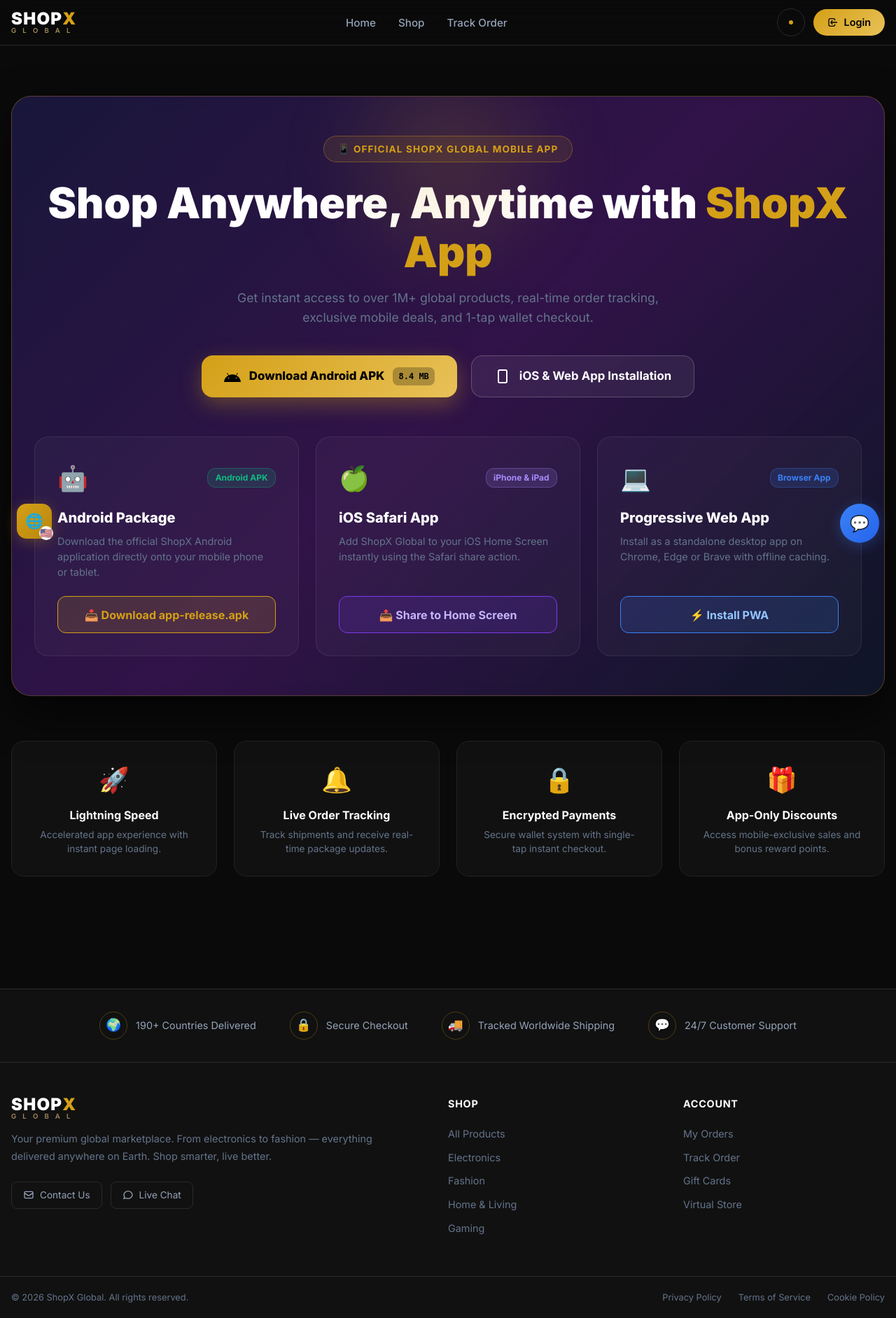
After one commit to xer-code/shop, a PHP site: page /download in a window 1280 px wide. The commit adds this page. Shown: the whole page at 70% size. Run offline with PHP 8.4, Linux system fonts and the light colour scheme; data that the repository does not hold is empty; some libraries are stand-ins or nearby versions.

Commit message:
Fix APK download: .htaccess regex ^app was blocking app-release.apk with 403 - Split .htaccess blocking rule into ^\.env and ^(app|config|database)/ so   app-release.apk is no longer matched and forbidden - Add AddType and Content-Disposition headers for .apk files - Add PHP download route as fallback (HomeController@downloadApk) - Use url() helper for dynamic base-path-aware download links - Fix floating widget APK URL computation in app.js

```diff
--- a/app/Controllers/HomeController.php
+++ b/app/Controllers/HomeController.php
@@ -24,4 +24,43 @@ class HomeController extends Controller
             'pageTitle' => 'Offline — ShopX Global'
         ]);
     }
+
+    public function download(): void
+    {
+        // Ensure apk exists in public
+        if (file_exists(ROOT_PATH . '/app-release.apk') && !file_exists(PUBLIC_PATH . '/app-release.apk')) {
+            @copy(ROOT_PATH . '/app-release.apk', PUBLIC_PATH . '/app-release.apk');
+        }
+
+        $this->render('download/index', [
+            'pageTitle' => 'Download Mobile App — ShopX Global'
+        ]);
+    }
+
+    public function downloadApk(): void
+    {
+        $file = PUBLIC_PATH . '/app-release.apk';
+        if (!file_exists($file)) {
+            $file = ROOT_PATH . '/app-release.apk';
+        }
+
+        if (file_exists($file)) {
+            if (ob_get_level()) {
+                ob_end_clean();
+            }
+            header('Content-Description: File Transfer');
+            header('Content-Type: application/vnd.android.package-archive');
+            header('Content-Disposition: attachment; filename="app-release.apk"');
+            header('Content-Length: ' . filesize($file));
+            header('Cache-Control: must-revalidate, post-check=0, pre-check=0');
+            header('Pragma: public');
+            header('Expires: 0');
+            readfile($file);
+            exit;
+        }
+
+        http_response_code(404);
+        echo 'File not found.';
+        exit;
+    }
 }
--- /dev/null
+++ b/app/Views/download/index.php
@@ -0,0 +1,124 @@
+<?php $pageTitle = 'Download Mobile App — ShopX Global'; ?>
+
+<section class="container" style="padding: 4rem 1rem 6rem;">
+    <!-- Hero Banner -->
+    <div style="background: linear-gradient(135deg, rgba(30, 27, 75, 0.75), rgba(88, 28, 135, 0.5), rgba(15, 23, 42, 0.9)); border: 1px solid rgba(212, 160, 23, 0.3); border-radius: 28px; padding: 3.5rem 2rem; text-align: center; position: relative; overflow: hidden; box-shadow: 0 25px 60px rgba(0, 0, 0, 0.6); backdrop-filter: blur(10px);">
+
+        <!-- Glowing Accent Effect -->
+        <div style="position: absolute; top: -100px; left: 50%; transform: translateX(-50%); width: 380px; height: 380px; background: radial-gradient(circle, rgba(212,160,23,0.18) 0%, transparent 70%); filter: blur(40px); pointer-events: none;"></div>
+
+        <!-- Category Badge -->
+        <span style="display: inline-flex; align-items: center; gap: 0.5rem; padding: 0.5rem 1.25rem; background: rgba(212, 160, 23, 0.1); border: 1px solid rgba(212, 160, 23, 0.35); border-radius: 30px; color: var(--gold-primary); font-size: 0.85rem; font-weight: 700; text-transform: uppercase; letter-spacing: 0.08em; margin-bottom: 1.5rem;">
+            📱 Official ShopX Global Mobile App
+        </span>
+
+        <!-- Main Title & Subtitle -->
+        <h1 style="font-size: clamp(2.2rem, 5vw, 3.8rem); font-weight: 950; color: white; line-height: 1.15; margin-bottom: 1rem;">
+            Shop Anywhere, Anytime with <span class="text-gold">ShopX App</span>
+        </h1>
+        <p style="color: var(--text-muted); font-size: 1.1rem; max-width: 640px; margin: 0 auto 2.5rem; line-height: 1.6;">
+            Get instant access to over 1M+ global products, real-time order tracking, exclusive mobile deals, and 1-tap wallet checkout.
+        </p>
+
+        <!-- CTA Buttons -->
+        <div style="display: flex; gap: 1.25rem; justify-content: center; flex-wrap: wrap; margin-bottom: 3rem;">
+            <!-- Direct Android APK Download Button -->
+            <a href="<?= url('/app-release.apk') ?>" download="app-release.apk" class="btn-gold" style="padding: 1rem 2rem; font-size: 1.05rem; font-weight: 800; border-radius: 16px; display: inline-flex; align-items: center; gap: 0.75rem; box-shadow: 0 10px 30px rgba(212, 160, 23, 0.35); text-decoration: none;">
+                <svg width="24" height="24" fill="currentColor" viewBox="0 0 24 24">
+                    <path d="M17.523 15.3414C17.062 15.3414 16.6873 14.9667 16.6873 14.5057C16.6873 14.0447 17.062 13.67 17.523 13.67C17.984 13.67 18.3587 14.0447 18.3587 14.5057C18.3587 14.9667 17.984 15.3414 17.523 15.3414ZM6.47702 15.3414C6.01602 15.3414 5.64136 14.9667 5.64136 14.5057C5.64136 14.0447 6.01602 13.67 6.47702 13.67C6.93802 13.67 7.31268 14.0447 7.31268 14.5057C7.31268 14.9667 6.93802 15.3414 6.47702 15.3414ZM17.9454 10.7417L19.7154 7.67602C19.8374 7.46469 19.7647 7.19436 19.5534 7.07236C19.342 6.95036 19.0717 7.02302 18.9497 7.23436L17.1334 10.3804C15.6327 9.69469 13.882 9.30002 12 9.30002C10.118 9.30002 8.36735 9.69469 6.86668 10.3804L5.05035 7.23436C4.92835 7.02302 4.65802 6.95036 4.44668 7.07236C4.23535 7.19436 4.16268 7.46469 4.28468 7.67602L6.05468 10.7417C2.61068 12.6154 0.230017 16.0384 0 20.0817H24C23.77 16.0384 21.3894 12.6154 17.9454 10.7417Z"/>
+                </svg>
+                <span>Download Android APK</span>
+                <span style="font-size: 0.75rem; background: rgba(0,0,0,0.25); padding: 0.25rem 0.5rem; border-radius: 8px; font-family: monospace;">8.4 MB</span>
+            </a>
+
+            <!-- iOS Share / PWA Button -->
+            <button type="button" onclick="installPWA()" class="btn-outline" style="padding: 1rem 2rem; font-size: 1.05rem; font-weight: 700; border-radius: 16px; display: inline-flex; align-items: center; gap: 0.75rem; background: rgba(255,255,255,0.06); color: white; border: 1.5px solid rgba(255,255,255,0.2); cursor: pointer;">
+                <svg width="24" height="24" fill="none" stroke="currentColor" stroke-width="2" viewBox="0 0 24 24">
+                    <path d="M12 18h.01M8 21h8a2 2 0 002-2V5a2 2 0 00-2-2H8a2 2 0 00-2 2v14a2 2 0 002 2z"/>
+                </svg>
+                <span>iOS & Web App Installation</span>
+            </button>
+        </div>
+
+        <!-- Platform Options Grid -->
+        <div style="display: grid; grid-template-columns: repeat(auto-fit, minmax(280px, 1fr)); gap: 1.5rem; text-align: left; margin-top: 3.5rem;">
+
+            <!-- Android Option -->
+            <div style="background: rgba(255,255,255,0.03); border: 1px solid rgba(255,255,255,0.08); border-radius: 20px; padding: 2rem; display: flex; flex-direction: column; justify-content: space-between;">
+                <div>
+                    <div style="display: flex; align-items: center; justify-content: space-between; margin-bottom: 1rem;">
+                        <span style="font-size: 2.2rem;">🤖</span>
+                        <span style="font-size: 0.75rem; color: #10b981; background: rgba(16,185,129,0.15); border: 1px solid rgba(16,185,129,0.3); padding: 0.25rem 0.65rem; border-radius: 12px; font-weight: 700;">Android APK</span>
+                    </div>
+                    <h3 style="color: white; font-size: 1.25rem; font-weight: 800; margin-bottom: 0.5rem;">Android Package</h3>
+                    <p style="color: var(--text-muted); font-size: 0.9rem; line-height: 1.5; margin-bottom: 1.5rem;">
+                        Download the official ShopX Android application directly onto your mobile phone or tablet.
+                    </p>
+                </div>
+                <a href="<?= url('/app-release.apk') ?>" download="app-release.apk" style="display: flex; align-items: center; justify-content: center; gap: 0.5rem; width: 100%; padding: 0.85rem; background: rgba(212,160,23,0.15); border: 1px solid var(--gold-primary); color: var(--gold-primary); font-weight: 700; border-radius: 12px; text-decoration: none; transition: all 0.2s;" onmouseover="this.style.background='var(--gold-primary)'; this.style.color='#000';" onmouseout="this.style.background='rgba(212,160,23,0.15)'; this.style.color='var(--gold-primary)';">
+                    📥 Download app-release.apk
+                </a>
+            </div>
+
+            <!-- iOS Option -->
+            <div style="background: rgba(255,255,255,0.03); border: 1px solid rgba(255,255,255,0.08); border-radius: 20px; padding: 2rem; display: flex; flex-direction: column; justify-content: space-between;">
+                <div>
+                    <div style="display: flex; align-items: center; justify-content: space-between; margin-bottom: 1rem;">
+                        <span style="font-size: 2.2rem;">🍏</span>
+                        <span style="font-size: 0.75rem; color: #a78bfa; background: rgba(167,139,250,0.15); border: 1px solid rgba(167,139,250,0.3); padding: 0.25rem 0.65rem; border-radius: 12px; font-weight: 700;">iPhone & iPad</span>
+                    </div>
+                    <h3 style="color: white; font-size: 1.25rem; font-weight: 800; margin-bottom: 0.5rem;">iOS Safari App</h3>
+                    <p style="color: var(--text-muted); font-size: 0.9rem; line-height: 1.5; margin-bottom: 1.5rem;">
+                        Add ShopX Global to your iOS Home Screen instantly using the Safari share action.
+                    </p>
+                </div>
+                <button type="button" onclick="installPWA()" style="display: flex; align-items: center; justify-content: center; gap: 0.5rem; width: 100%; padding: 0.85rem; background: rgba(124,58,237,0.15); border: 1px solid #7c3aed; color: #c4b5fd; font-weight: 700; border-radius: 12px; cursor: pointer; transition: all 0.2s;" onmouseover="this.style.background='#7c3aed'; this.style.color='#fff';" onmouseout="this.style.background='rgba(124,58,237,0.15)'; this.style.color='#c4b5fd';">
+                    📤 Share to Home Screen
+                </button>
+            </div>
+
+            <!-- Web App Option -->
+            <div style="background: rgba(255,255,255,0.03); border: 1px solid rgba(255,255,255,0.08); border-radius: 20px; padding: 2rem; display: flex; flex-direction: column; justify-content: space-between;">
+                <div>
+                    <div style="display: flex; align-items: center; justify-content: space-between; margin-bottom: 1rem;">
+                        <span style="font-size: 2.2rem;">💻</span>
+                        <span style="font-size: 0.75rem; color: #3b82f6; background: rgba(59,130,246,0.15); border: 1px solid rgba(59,130,246,0.3); padding: 0.25rem 0.65rem; border-radius: 12px; font-weight: 700;">Browser App</span>
+                    </div>
+                    <h3 style="color: white; font-size: 1.25rem; font-weight: 800; margin-bottom: 0.5rem;">Progressive Web App</h3>
+                    <p style="color: var(--text-muted); font-size: 0.9rem; line-height: 1.5; margin-bottom: 1.5rem;">
+                        Install as a standalone desktop app on Chrome, Edge or Brave with offline caching.
+                    </p>
+                </div>
+                <button type="button" onclick="installPWA()" style="display: flex; align-items: center; justify-content: center; gap: 0.5rem; width: 100%; padding: 0.85rem; background: rgba(59,130,246,0.15); border: 1px solid #3b82f6; color: #93c5fd; font-weight: 700; border-radius: 12px; cursor: pointer; transition: all 0.2s;" onmouseover="this.style.background='#3b82f6'; this.style.color='#fff';" onmouseout="this.style.background='rgba(59,130,246,0.15)'; this.style.color='#93c5fd';">
+                    ⚡ Install PWA
+                </button>
+            </div>
+
+        </div>
+
+    </div>
+
+    <!-- App Features Grid -->
+    <div style="margin-top: 4rem; display: grid; grid-template-columns: repeat(auto-fit, minmax(220px, 1fr)); gap: 1.5rem;">
+        <div style="background: #111; border: 1px solid #222; border-radius: 18px; padding: 1.75rem; text-align: center;">
+            <div style="font-size: 2.2rem; margin-bottom: 0.75rem;">🚀</div>
+            <h4 style="color: white; font-weight: 700; font-size: 1rem;">Lightning Speed</h4>
+            <p style="color: var(--text-muted); font-size: 0.85rem; margin-top: 0.35rem; line-height: 1.5;">Accelerated app experience with instant page loading.</p>
+        </div>
+        <div style="background: #111; border: 1px solid #222; border-radius: 18px; padding: 1.75rem; text-align: center;">
+            <div style="font-size: 2.2rem; margin-bottom: 0.75rem;">🔔</div>
+            <h4 style="color: white; font-weight: 700; font-size: 1rem;">Live Order Tracking</h4>
+            <p style="color: var(--text-muted); font-size: 0.85rem; margin-top: 0.35rem; line-height: 1.5;">Track shipments and receive real-time package updates.</p>
+        </div>
+        <div style="background: #111; border: 1px solid #222; border-radius: 18px; padding: 1.75rem; text-align: center;">
+            <div style="font-size: 2.2rem; margin-bottom: 0.75rem;">🔒</div>
+            <h4 style="color: white; font-weight: 700; font-size: 1rem;">Encrypted Payments</h4>
+            <p style="color: var(--text-muted); font-size: 0.85rem; margin-top: 0.35rem; line-height: 1.5;">Secure wallet system with single-tap instant checkout.</p>
+        </div>
+        <div style="background: #111; border: 1px solid #222; border-radius: 18px; padding: 1.75rem; text-align: center;">
+            <div style="font-size: 2.2rem; margin-bottom: 0.75rem;">🎁</div>
+            <h4 style="color: white; font-weight: 700; font-size: 1rem;">App-Only Discounts</h4>
+            <p style="color: var(--text-muted); font-size: 0.85rem; margin-top: 0.35rem; line-height: 1.5;">Access mobile-exclusive sales and bonus reward points.</p>
+        </div>
+    </div>
+</section>
--- a/app/routes.php
+++ b/app/routes.php
@@ -14,6 +14,10 @@ $router->get('/', 'HomeController@index');
 
 // Offline page
 $router->get('/offline', 'HomeController@offline');
+
+// Download App page
+$router->get('/download', 'HomeController@download');
+$router->get('/app-release.apk', 'HomeController@downloadApk');
 
 // Shop
 $router->get('/shop', 'ShopController@index');
--- a/config/config.php
+++ b/config/config.php
@@ -52,3 +52,8 @@ define('APP_PATH', ROOT_PATH . '/app');
 define('VIEW_PATH', APP_PATH . '/Views');
 define('PUBLIC_PATH', ROOT_PATH . '/public');
 define('ASSET_PATH', '/assets');
+
+// Ensure app-release.apk is accessible in public web root
+if (file_exists(ROOT_PATH . '/app-release.apk') && !file_exists(PUBLIC_PATH . '/app-release.apk')) {
+    @copy(ROOT_PATH . '/app-release.apk', PUBLIC_PATH . '/app-release.apk');
+}
```
Also changed, not shown: public/setup_apk.php (added, +15 -0 lines), .htaccess, public/.htaccess, public/assets/js/app.js.
